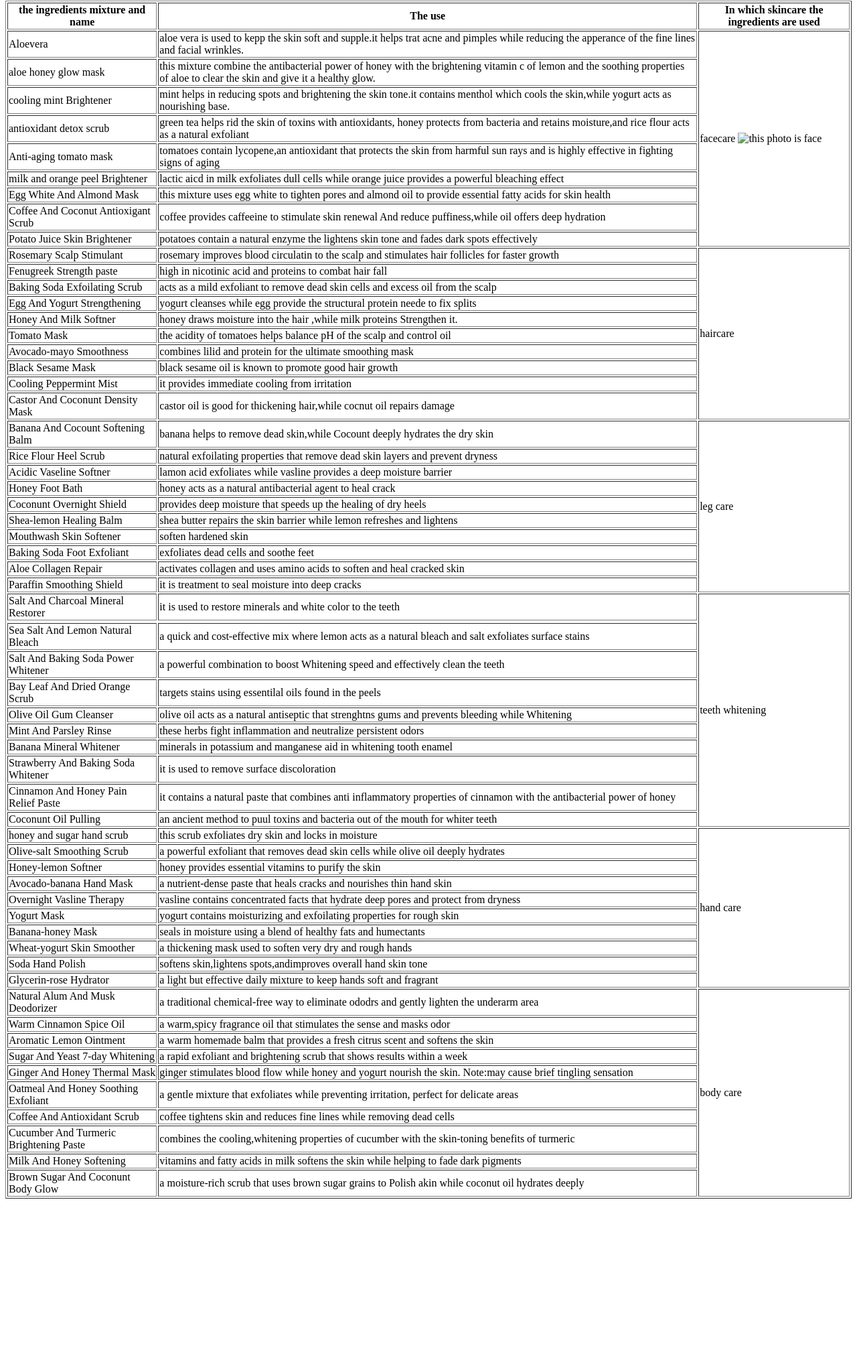
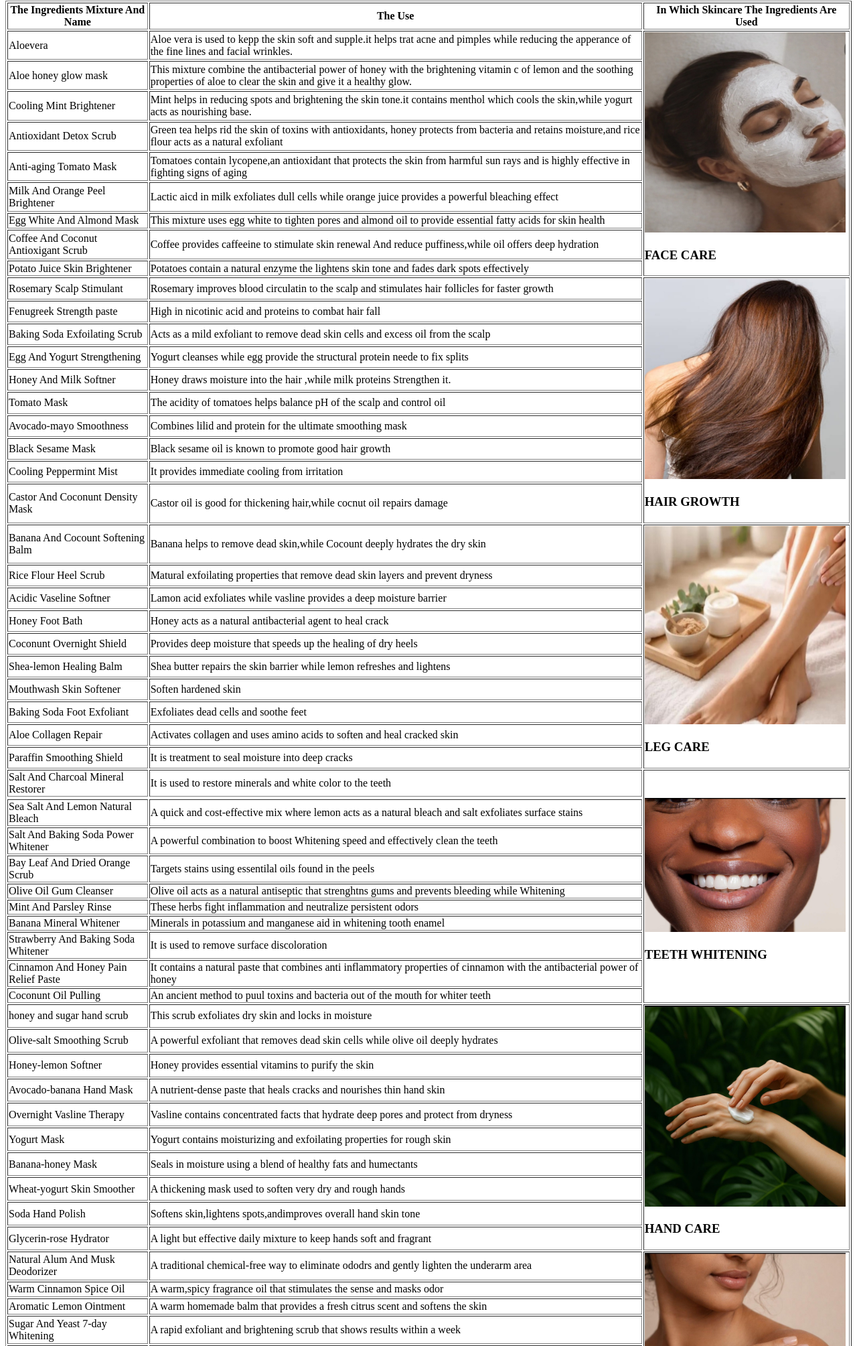
Before and after one commit to yasminah-34/NATUREGLOW, a plain HTML site: page ingredients.html in a window 1280 px wide. Shown: the part 79-2088 px from the top of the page at 67% size. Before the commit the page ends 1876 px from the top, so only its background shows below. Drawn offline with Linux system fonts and the light colour scheme.

Commit message:
add to ingredients.html table

```diff
--- a/ingredients.html
+++ b/ingredients.html
@@ -3,235 +3,254 @@
 <head>
     <meta charset="UTF-8">
     <meta name="viewport" content="width=device-width, initial-scale=1.0">
-    <title>NATUREGLOW</title>
+    <title>INGREDIENTS | NATUREGLOW</title>
 </head>
 <body>
     <h1><a href="index.html">HOME|NATUREGLOW</a></h1>
     <table border="1">
     <thead>
-    <tr><th>the ingredients mixture and name</th><th>The use</th>
-    <th>In which skincare the ingredients are used</th></tr>
+    <tr><th>The Ingredients Mixture And Name</th><th>The Use</th>
+    <th>In Which Skincare The Ingredients Are Used</th></tr>
     </thead>
     <tbody>
     <tr>
-    <td>Aloevera</td><td>aloe vera is used to kepp the skin soft and
+    <td>Aloevera</td><td>Aloe vera is used to kepp the skin soft and
         supple.it helps trat acne and pimples while reducing the apperance
-        of the fine lines and facial wrinkles.</td><td rowspan="9">facecare
-        <img src="" alt="this photo is face" width="200"></td>
+        of the fine lines and facial wrinkles.</td><td rowspan="9">
+        <img src=" ./images/face2.jpg" alt="this photo is face" width="300">
+    <h3><figcaption>FACE CARE</figcaption></h3></td>
     </tr>
     <tr>
-    <td>aloe honey glow mask</td><td>this mixture combine the antibacterial
+    <td>Aloe honey glow mask</td><td>This mixture combine the antibacterial
         power of honey with the brightening vitamin c of lemon and the soothing
         properties of aloe to clear the skin and give it a healthy glow.</td>
     </tr>
     <tr>
-    <td>cooling mint Brightener</td><td>mint helps in reducing spots and brightening
+    <td>Cooling Mint Brightener</td><td>Mint helps in reducing spots and brightening
          the skin tone.it contains menthol which cools the skin,while yogurt
          acts as nourishing base.</td>
     </tr>
     <tr>
-    <td>antioxidant detox scrub</td><td>green tea helps rid the skin of toxins with antioxidants,
+    <td>Antioxidant Detox Scrub</td><td>Green tea helps rid the skin of toxins with antioxidants,
         honey protects from bacteria and retains moisture,and rice flour
         acts  as a natural exfoliant</td>
     </tr>
     <tr>
-    <td>Anti-aging tomato mask</td><td>tomatoes contain lycopene,an antioxidant that
+    <td>Anti-aging Tomato Mask</td><td>Tomatoes contain lycopene,an antioxidant that
         protects the skin from harmful sun rays and is highly effective in fighting signs of aging</td>
     </tr>
     <tr>
-    <td>milk and orange peel Brightener</td><td>lactic aicd in milk exfoliates dull cells while
+    <td>Milk And Orange Peel Brightener</td><td>Lactic aicd in milk exfoliates dull cells while
         orange juice provides a powerful bleaching effect</td>
     </tr>
     <tr>
-    <td>Egg White And Almond Mask</td><td>this mixture uses egg white to tighten pores
+    <td>Egg White And Almond Mask</td><td>This mixture uses egg white to tighten pores
         and almond oil to provide essential fatty acids for skin health</td>
     </tr>
     <tr>
-    <td>Coffee And Coconut Antioxigant Scrub</td><td>coffee provides caffeeine to stimulate skin renewal And
+    <td>Coffee And Coconut Antioxigant Scrub</td><td>Coffee provides caffeeine to stimulate skin renewal And
         reduce puffiness,while oil offers deep hydration</td>
     </tr>
     <tr>
-    <td>Potato Juice Skin Brightener</td><td>potatoes contain a natural enzyme the lightens
+    <td>Potato Juice Skin Brightener</td><td>Potatoes contain a natural enzyme the lightens
         skin tone and fades dark spots effectively</td>
     </tr>
     <tr>
-        <td>Rosemary Scalp Stimulant</td><td>rosemary improves blood circulatin to the scalp and stimulates
-            hair follicles for faster growth</td><td rowspan="10">haircare</td>
+        <td>Rosemary Scalp Stimulant</td><td>Rosemary improves blood circulatin to the scalp and stimulates
+            hair follicles for faster growth</td><td rowspan="10">
+              <img src="./images/hair2.jpg" alt="this photo is face" width="300">
+            <h3><figcaption>HAIR GROWTH</figcaption></h3></td>
     </tr>
     <tr>
-        <td>Fenugreek Strength paste</td><td>high in nicotinic acid and proteins to combat hair fall</td>
+        <td>Fenugreek Strength paste</td><td>High in nicotinic acid and proteins to combat hair fall</td>
     </tr>
     <tr>
-        <td>Baking Soda Exfoilating Scrub</td><td>acts as a mild exfoliant to remove dead
+        <td>Baking Soda Exfoilating Scrub</td><td>Acts as a mild exfoliant to remove dead
              skin cells and excess oil from the scalp</td>
     </tr>
     <tr>
-        <td>Egg And Yogurt Strengthening</td><td>yogurt cleanses while egg provide
+        <td>Egg And Yogurt Strengthening</td><td>Yogurt cleanses while egg provide
             the structural protein neede to fix splits</td>
     </tr>
     <tr>
-        <td>Honey And Milk Softner</td><td>honey draws moisture into the hair
+        <td>Honey And Milk Softner</td><td>Honey draws moisture into the hair
             ,while milk proteins Strengthen it.</td>
     </tr>
     <tr>
-        <td>Tomato Mask</td><td>the acidity of tomatoes helps balance
+        <td>Tomato Mask</td><td>The acidity of tomatoes helps balance
             pH of the scalp and control oil</td>
     </tr>
     <tr>
-        <td>Avocado-mayo Smoothness</td><td>combines lilid and protein for the ultimate smoothing mask</td>
+        <td>Avocado-mayo Smoothness</td><td>Combines lilid and protein for the ultimate smoothing mask</td>
     </tr>
     <tr>
-        <td>Black Sesame Mask</td><td>black sesame oil is known to promote good hair growth</td>
+        <td>Black Sesame Mask</td><td>Black sesame oil is known to promote good hair growth</td>
     </tr>
     <tr>
-        <td>Cooling Peppermint Mist</td><td>it provides immediate cooling from irritation</td>
+        <td>Cooling Peppermint Mist</td><td>It provides immediate cooling from irritation</td>
     </tr>
     <tr>
-        <td>Castor And Coconunt Density Mask</td><td>castor oil is good for thickening hair,while cocnut oil repairs damage</td>
+        <td>Castor And Coconunt Density Mask</td><td>Castor oil is good for thickening hair,while cocnut oil repairs damage</td>
     </tr>
     <tr>
-        <td>Banana And Cocount Softening Balm</td><td>banana helps to remove dead skin,while Cocount deeply hydrates the dry skin</td>
-        <td rowspan="10">leg care</td>
+        <td>Banana And Cocount Softening Balm</td><td>Banana helps to remove dead skin,while Cocount deeply hydrates the dry skin</td>
+        <td rowspan="10">
+          <img src="./images/leg2.jpg" alt="this photo is face" width="300">
+        <h3><figcaption>LEG CARE</figcaption></h3></td>
     </tr>
     <tr>
-        <td>Rice Flour Heel Scrub</td><td>natural exfoilating properties that remove dead skin layers and prevent dryness</td>
+        <td>Rice Flour Heel Scrub</td><td>Matural exfoilating properties that remove dead skin layers and prevent dryness</td>
     </tr>
     <tr>
-        <td>Acidic Vaseline Softner</td><td>lamon acid exfoliates while vasline provides a deep moisture barrier</td>
+        <td>Acidic Vaseline Softner</td><td>Lamon acid exfoliates while vasline provides a deep moisture barrier</td>
     </tr>
     <tr>
-        <td>Honey Foot Bath</td><td>honey acts as a natural antibacterial agent to heal crack</td>
+        <td>Honey Foot Bath</td><td>Honey acts as a natural antibacterial agent to heal crack</td>
     </tr>
     <tr>
-        <td>Coconunt Overnight Shield</td><td>provides deep moisture that speeds up the healing of dry heels</td>
+        <td>Coconunt Overnight Shield</td><td>Provides deep moisture that speeds up the healing of dry heels</td>
     </tr>
     <tr>
-        <td>Shea-lemon Healing Balm</td><td>shea butter repairs the skin barrier while lemon refreshes and lightens</td>
+        <td>Shea-lemon Healing Balm</td><td>Shea butter repairs the skin barrier while lemon refreshes and lightens</td>
     </tr>
     <tr>
-        <td>Mouthwash Skin Softener</td><td>soften hardened skin</td>
+        <td>Mouthwash Skin Softener</td><td>Soften hardened skin</td>
     </tr>
     <tr>
-        <td>Baking Soda Foot Exfoliant</td><td>exfoliates dead cells and soothe feet</td>
+        <td>Baking Soda Foot Exfoliant</td><td>Exfoliates dead cells and soothe feet</td>
     </tr>
     <tr>
-        <td>Aloe Collagen Repair</td><td>activates collagen and uses amino acids to soften and heal cracked skin</td>
+        <td>Aloe Collagen Repair</td><td>Activates collagen and uses amino acids to soften and heal cracked skin</td>
     </tr>
     <tr>
-        <td>Paraffin Smoothing Shield</td><td>it is treatment to seal moisture into deep cracks</td>
+        <td>Paraffin Smoothing Shield</td><td>It is treatment to seal moisture into deep cracks</td>
     </tr>
     <tr>
-        <td>Salt And Charcoal Mineral Restorer</td><td>it is used to restore minerals and white color to the teeth</td>
-        <td rowspan="11"> teeth whitening</td>
+        <td>Salt And Charcoal Mineral Restorer</td><td>It is used to restore minerals and white color to the teeth</td>
+        <td rowspan="11">
+          <img src="./images/teeth2.jpg" alt="this photo is face" width="300">
+        <h3><figcaption>TEETH WHITENING</figcaption></h3></td>
     </tr>
     <tr>
     <tr>
-        <td>Sea Salt And Lemon Natural Bleach</td><td>a quick and cost-effective mix where lemon acts as a natural
+        <td>Sea Salt And Lemon Natural Bleach</td><td>A quick and cost-effective mix where lemon acts as a natural
          bleach and salt exfoliates surface stains</td>
     </tr>
     <tr>
-        <td>Salt And Baking Soda Power Whitener</td><td>a powerful combination to boost Whitening speed
+        <td>Salt And Baking Soda Power Whitener</td><td>A powerful combination to boost Whitening speed
             and effectively clean the teeth</td>
     </tr>
     <tr>
-        <td>Bay Leaf And Dried Orange Scrub</td><td>targets stains using essentilal oils found in the peels</td>
+        <td>Bay Leaf And Dried Orange Scrub</td><td>Targets stains using essentilal oils found in the peels</td>
     </tr>
     <tr>
-        <td>Olive Oil Gum Cleanser</td><td>olive oil acts as a natural antiseptic that strenghtns gums and
+        <td>Olive Oil Gum Cleanser</td><td>Olive oil acts as a natural antiseptic that strenghtns gums and
             prevents bleeding while Whitening</td>
     </tr>
     <tr>
-        <td>Mint And Parsley Rinse</td><td>these herbs fight inflammation and neutralize persistent odors</td>
+        <td>Mint And Parsley Rinse</td><td>These herbs fight inflammation and neutralize persistent odors</td>
     </tr>
     <tr>
-        <td>Banana Mineral Whitener</td><td>minerals in potassium and manganese aid in whitening tooth enamel</td>
+        <td>Banana Mineral Whitener</td><td>Minerals in potassium and manganese aid in whitening tooth enamel</td>
     </tr>
     <tr>
-        <td>Strawberry And Baking Soda Whitener</td><td>it is used to remove surface discoloration</td>
+        <td>Strawberry And Baking Soda Whitener</td><td>It is used to remove surface discoloration</td>
     </tr>
     <tr>
-        <td>Cinnamon And Honey Pain Relief Paste</td><td>it contains a natural paste that combines anti inflammatory properties
+        <td>Cinnamon And Honey Pain Relief Paste</td><td>It contains a natural paste that combines anti inflammatory properties
             of cinnamon with the antibacterial power of honey</td>
     </tr>
     <tr>
-        <td>Coconunt Oil Pulling</td><td>an ancient method to puul toxins and bacteria out of the mouth for whiter teeth</td>
+        <td>Coconunt Oil Pulling</td><td>An ancient method to puul toxins and bacteria out of the mouth for whiter teeth</td>
     </tr>
     <tr>
-        <td>honey and sugar hand scrub</td><td>this scrub exfoliates dry skin and locks in moisture</td>
-        <td rowspan="10">hand care</td>
+        <td>honey and sugar hand scrub</td><td>This scrub exfoliates dry skin and locks in moisture</td>
+        <td rowspan="10">
+          <img src="./images/hand2.jpg" alt="this photo is face" width="300">
+        <h3><figcaption>HAND CARE</figcaption></h3></td>
     </tr>
     <tr>
-        <td>Olive-salt Smoothing Scrub</td><td>a powerful exfoliant that removes dead skin cells while olive oil deeply hydrates</td>
+        <td>Olive-salt Smoothing Scrub</td><td>A powerful exfoliant that removes dead skin cells while olive oil deeply hydrates</td>
     </tr>
     <tr>
-        <td>Honey-lemon Softner</td><td>honey provides essential vitamins to purify the skin</td>
+        <td>Honey-lemon Softner</td><td>Honey provides essential vitamins to purify the skin</td>
     </tr>
     <tr>
-        <td>Avocado-banana Hand Mask</td><td>a nutrient-dense paste that heals cracks
+        <td>Avocado-banana Hand Mask</td><td>A nutrient-dense paste that heals cracks
             and nourishes thin hand skin</td>
     </tr>
     <tr>
-        <td>Overnight Vasline Therapy</td><td>vasline contains concentrated facts that hydrate
+        <td>Overnight Vasline Therapy</td><td>Vasline contains concentrated facts that hydrate
             deep pores and protect from dryness</td>
     </tr>
     <tr>
-        <td>Yogurt Mask</td><td>yogurt contains moisturizing and exfoilating properties
+        <td>Yogurt Mask</td><td>Yogurt contains moisturizing and exfoilating properties
             for rough skin</td>
     </tr>
     <tr>
-        <td>Banana-honey Mask</td><td>seals in moisture using a blend of healthy fats and humectants</td>
+        <td>Banana-honey Mask</td><td>Seals in moisture using a blend of healthy fats and humectants</td>
     </tr>
     <tr>
-        <td>Wheat-yogurt Skin Smoother</td><td>a thickening mask used to soften very dry and rough hands</td>
+        <td>Wheat-yogurt Skin Smoother</td><td>A thickening mask used to soften very dry and rough hands</td>
     </tr>
     <tr>
-        <td>Soda Hand Polish</td><td>softens skin,lightens spots,andimproves overall
+        <td>Soda Hand Polish</td><td>Softens skin,lightens spots,andimproves overall
             hand skin tone</td>
     </tr>
     <tr>
-        <td>Glycerin-rose Hydrator</td><td>a light but effective daily mixture to
+        <td>Glycerin-rose Hydrator</td><td>A light but effective daily mixture to
             keep hands soft and fragrant</td>
     </tr>
     <tr>
-        <td>Natural Alum And Musk Deodorizer</td><td>a traditional chemical-free way to eliminate ododrs
-            and gently lighten the underarm area</td><td rowspan="10">body care</td>
+        <td>Natural Alum And Musk Deodorizer</td><td>A traditional chemical-free way to eliminate ododrs
+            and gently lighten the underarm area</td><td rowspan="10">
+              <img src="./images/body2.jpg" alt="this photo is face" width="300">
+            <h3><figcaption>FULL BODY</figcaption></h3></td>
     </tr>
     <tr>
-        <td>Warm Cinnamon Spice Oil</td><td>a warm,spicy fragrance oil that stimulates the sense and
+        <td>Warm Cinnamon Spice Oil</td><td>A warm,spicy fragrance oil that stimulates the sense and
             masks odor</td>
     </tr>
     <tr>
-        <td>Aromatic Lemon Ointment</td><td>a warm homemade balm that provides a fresh
+        <td>Aromatic Lemon Ointment</td><td>A warm homemade balm that provides a fresh
             citrus scent and softens the skin</td>
     </tr>
     <tr>
-        <td>Sugar And Yeast 7-day Whitening</td><td>a rapid exfoliant and brightening scrub that shows
+        <td>Sugar And Yeast 7-day Whitening</td><td>A rapid exfoliant and brightening scrub that shows
             results within a week</td>
     </tr>
     <tr>
-        <td>Ginger And Honey Thermal Mask</td><td>ginger stimulates blood flow while honey and yogurt nourish the skin.
+        <td>Ginger And Honey Thermal Mask</td><td>Ginger stimulates blood flow while honey and yogurt nourish the skin.
             Note:may cause brief tingling sensation</td>
     </tr>
     <tr>
-        <td>Oatmeal And Honey Soothing Exfoliant</td><td>a gentle mixture that exfoliates while preventing irritation,
+        <td>Oatmeal And Honey Soothing Exfoliant</td><td>A gentle mixture that exfoliates while preventing irritation,
             perfect for delicate areas</td>
     </tr>
     <tr>
-        <td>Coffee And Antioxidant Scrub</td><td>coffee tightens skin and reduces fine lines while removing dead cells</td>
+        <td>Coffee And Antioxidant Scrub</td><td>Coffee tightens skin and reduces fine lines while removing dead cells</td>
     </tr>
     <tr>
-        <td>Cucumber And Turmeric Brightening Paste</td><td>combines the cooling,whitening properties of cucumber
+        <td>Cucumber And Turmeric Brightening Paste</td><td>Combines the cooling,whitening properties of cucumber
             with the skin-toning benefits of turmeric</td>
     </tr>
     <tr>
-        <td>Milk And Honey Softening</td><td>vitamins and fatty acids in milk softens the skin while helping
+        <td>Milk And Honey Softening</td><td>Vitamins and fatty acids in milk softens the skin while helping
             to fade dark pigments</td>
     </tr>
     <tr>
-        <td>Brown Sugar And Coconunt Body Glow</td><td>a moisture-rich scrub that uses brown sugar grains to Polish
+        <td>Brown Sugar And Coconunt Body Glow</td><td>A moisture-rich scrub that uses brown sugar grains to Polish
             akin while coconut oil hydrates deeply</td>
     </tr>
     </tbody>
     </table>
+    <ul>
+    <h4><li><a href="about.html">ABOUT</a></li></h4>
+    <h4><li><a href="face.html">FACE CARE</a></li></h4>
+    <h4><li><a href="hair.html">HAIR GROWTH</a></li></h4>
+    <h4><li><a href="leg.html">LEG CARE</a></li></h4>
+    <h4><li><a href="teeth.html">TEETH WHITENING</a></li></h4>
+    <h4><li><a href="hand.html">HAND SMOOTHING</a></li></h4>
+    <h4><li><a href="contact.html">CONTACT</a></li></h4></ul>
 </body>
 </html>
```
Also changed, not shown: Face.html (+9 -4 lines), Hair.html (+7 -3 lines), about.html (+21 -2 lines), body.html (+7 -3 lines), contact.html (+23 -3 lines), hand.html (+8 -3 lines), home.html (deleted, +0 -43 lines), index.html (+34 -25 lines), leg.html (+5 -2 lines), teeth.html (+7 -4 lines), images/body2.jpg (added), images/face2.jpg (added), images/hair2.jpg (added), images/hand2.jpg (added), 2 more files.
